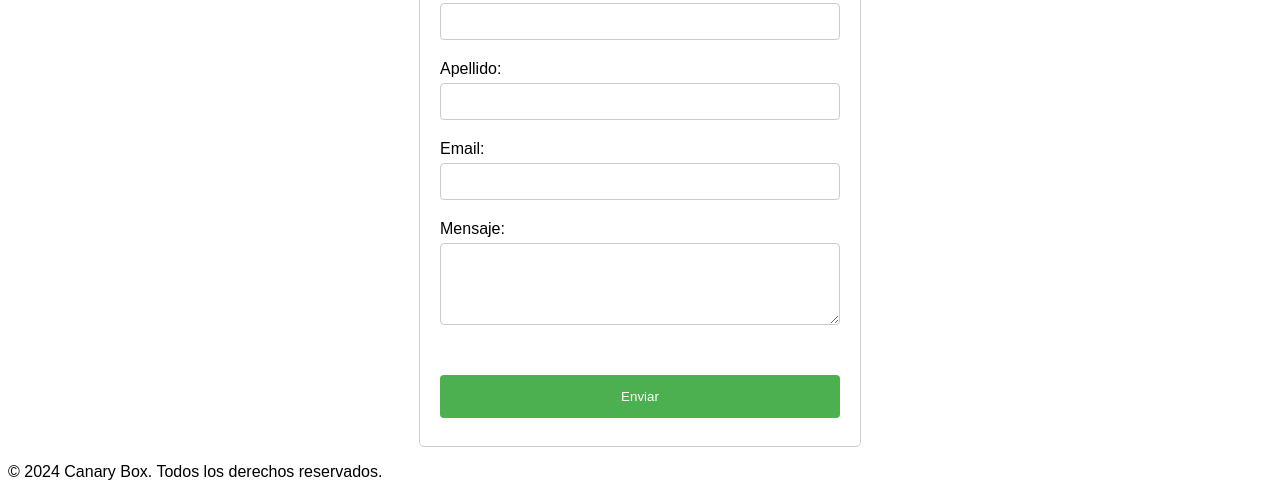
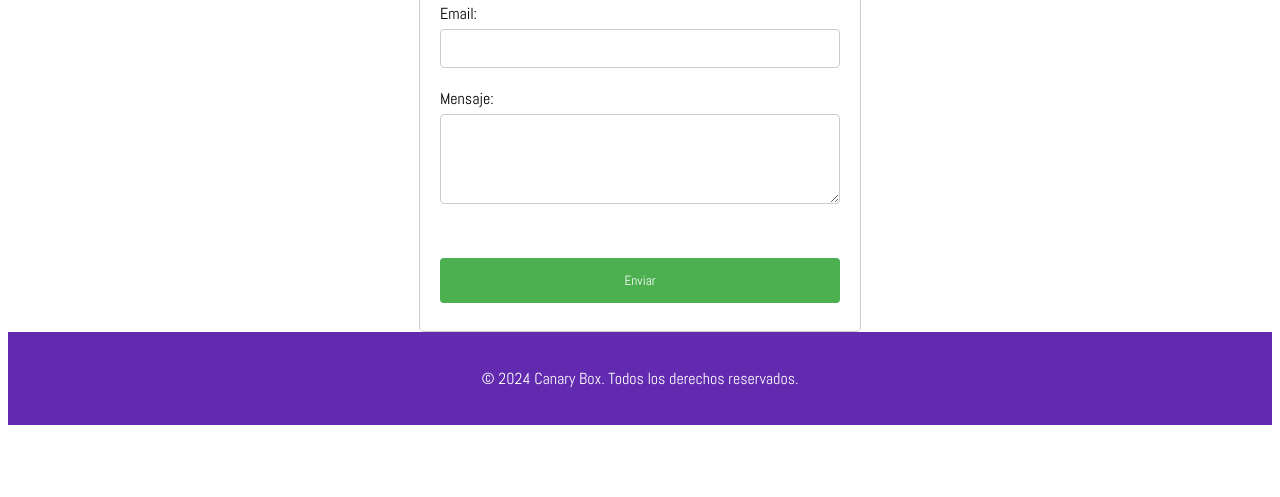
Before and after one commit to BeneharoFranco/canaryBox, a plain HTML site: page contact/contact.html in a window 1280 px wide. Shown: the part 409-906 px from the top of the page. After the commit the page ends 842 px from the top, so only its background shows below. Drawn offline with Linux system fonts and the light colour scheme.

Commit message:
merge ContactUs

```diff
--- a/contact/contact.html
+++ b/contact/contact.html
@@ -2,7 +2,10 @@
 <html>
 
 <head>
+<link href="https://fonts.googleapis.com/css2?family=Abel&display=swap" rel="stylesheet">
     <link rel="stylesheet" href="style.css">
+    <link rel="stylesheet" href="../style/main.css">
+
     <title>Contáctanos</title>
 </head>
 
```
